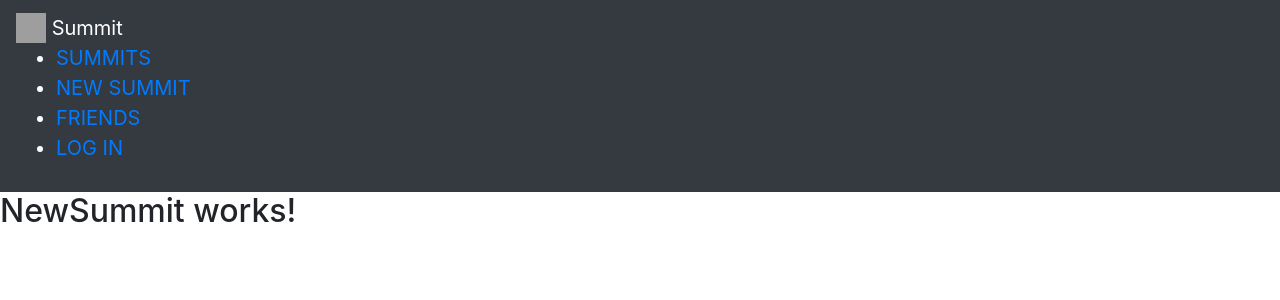
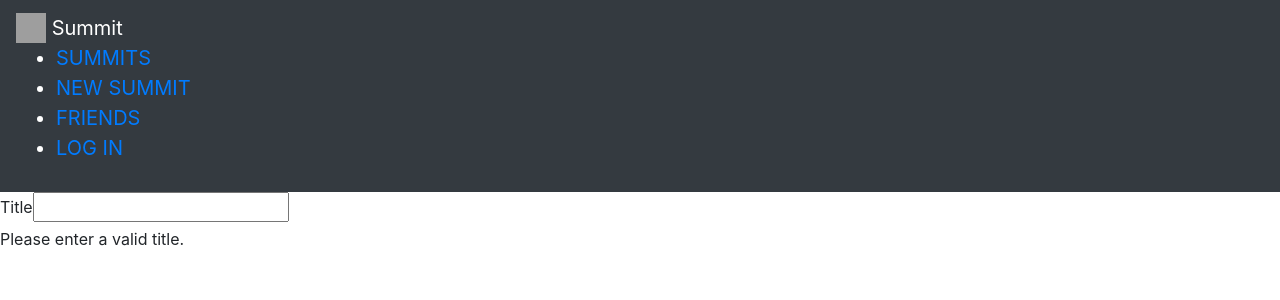
Before and after one commit to gamichwi/Summit, a React (Create React App) app in the folder summit-front-end/: page /summits/new in a window 1280 px wide. Shown: the top 300 px of the page. Built offline with nearby package versions, Linux system fonts and the light colour scheme; grey boxes are pictures that could not be loaded.

Commit message:
Started to create a form component with basic validation to be used for inputs on both the add Summit page and the user login/signup page

```diff
--- a/summit-front-end/public/index.html
+++ b/summit-front-end/public/index.html
@@ -9,7 +9,6 @@
       name="description"
       content="Web site created using create-react-app"
     />
-    <link rel="apple-touch-icon" href="%PUBLIC_URL%/logo192.png" />
     <!--
       manifest.json provides metadata used when your web app is installed on a
       user's mobile device or desktop. See https://developers.google.com/web/fundamentals/web-app-manifest/
--- /dev/null
+++ b/summit-front-end/src/shared/components/FormElements/Input.js
@@ -0,0 +1,53 @@
+import React, { useReducer } from "react";
+
+const inputReducer = (state, action) => {
+  switch (action.type) {
+    case "CHANGE":
+      return {
+        ...state,
+        value: action.val,
+        isValid: true
+      };
+    default:
+      return state;
+  }
+};
+
+const Input = props => {
+  const [inputState, dispatch] = useReducer(inputReducer, {
+    value: "",
+    isValid: false
+  });
+
+  const changeHandler = event => {
+    dispatch({ type: "CHANGE", val: event.target.value });
+  };
+
+  const element =
+    props.element === "input" ? (
+      <input
+        id={props.id}
+        type={props.type}
+        placeholder={props.placeholder}
+        onChange={changeHandler}
+        value={inputState.value}
+      />
+    ) : (
+      <textarea
+        id={props.id}
+        rows={props.rows || 3}
+        onChange={changeHandler}
+        value={inputState.value}
+      />
+    );
+
+  return (
+    <div>
+      <label htmlFor={props.id}>{props.label}</label>
+      {element}
+      {!inputState.isValid && <p>{props.errorText}</p>}
+    </div>
+  );
+};
+
+export default Input;
--- a/summit-front-end/src/summits/components/SummitList.js
+++ b/summit-front-end/src/summits/components/SummitList.js
@@ -30,7 +30,7 @@
         completedCoordinates={summit.completedLocation}
         likes={summit.likes}
         summitWord={summit.word}
-        publicFlag={summit.publicFlag}
+        private={summit.private}
       />
     ))}
   </ListGroup>
--- a/summit-front-end/src/summits/pages/NewSummit.js
+++ b/summit-front-end/src/summits/pages/NewSummit.js
@@ -1,7 +1,9 @@
 import React from 'react';
 
+import Input from '../../shared/components/FormElements/Input'
+
 const NewSummit = () => {
-    return <h2>NewSummit works!</h2>
+    return <Input element="input" type="text" label="Title" validators={[]} errorText="Please enter a valid title."/>
 };
 
 export default NewSummit;
--- a/summit-front-end/src/summits/pages/UserSummits.js
+++ b/summit-front-end/src/summits/pages/UserSummits.js
@@ -1,5 +1,5 @@
 import React from "react";
-import { useParams } from 'react-router-dom';
+import { useParams } from "react-router-dom";
 
 import SummitList from "../components/SummitList";
 
@@ -22,7 +22,7 @@
     },
     likes: [],
     summitWord: [],
-    publicFlag: true
+    private: true
   },
   {
     id: "p2",
@@ -43,13 +43,15 @@
     },
     likes: [],
     summitWord: [],
-    publicFlag: true
+    private: true
   }
 ];
 
 const UserSummits = () => {
   const userId = useParams().userId;
-  const loadedPlaces = DUMMY_PLACES.filter(summit => summit.creatorId === userId);
+  const loadedPlaces = DUMMY_PLACES.filter(
+    summit => summit.creatorId === userId
+  );
   return <SummitList items={loadedPlaces} />;
 };
 
```
Also changed, not shown: summit-front-end/public/manifest.json.
